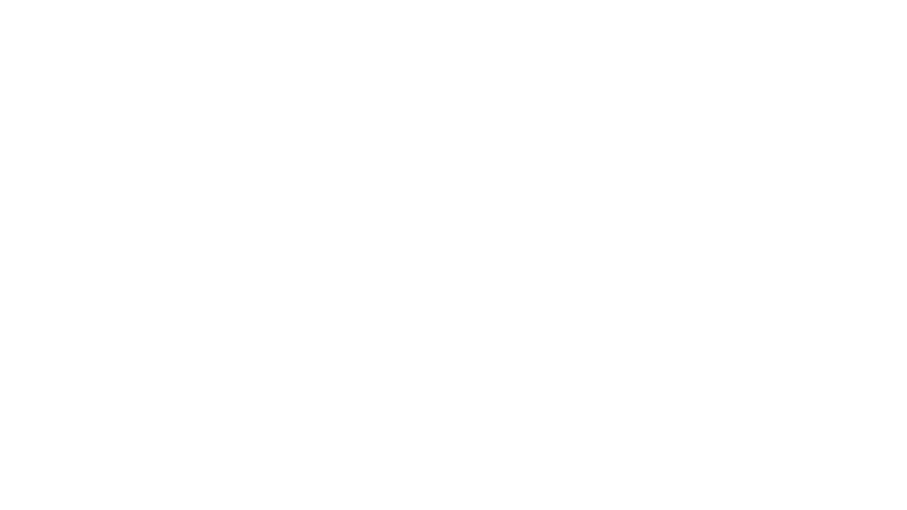
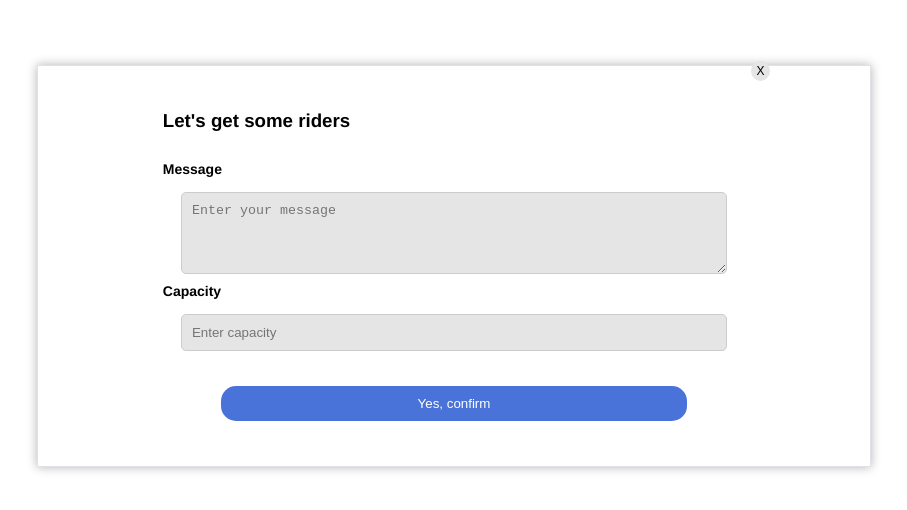
Before and after one commit to CMUSVCampuShare/frontend_js, a React (Create React App) app: page /ride in a window 1280 px wide. Shown: the part 134-644 px from the top of the page, without its empty margins (186-1093 px from the left). Built offline with nearby package versions, Linux system fonts and the light colour scheme.

Commit message:
created create post popup component

```diff
--- a/src/App.css
+++ b/src/App.css
@@ -7,7 +7,7 @@
   align-items: center;
   justify-content: center;
   overflow-y: hidden;
-
+  font-family:'Franklin Gothic Medium', 'Arial Narrow', Arial, sans-serif;
 }
 
 .App-logo {
--- a/src/App.js
+++ b/src/App.js
@@ -8,6 +8,7 @@ import Ride from "./js/ride";
 import Profile from "./js/profile";
 import Login from "./js/login";
 import Register from "./js/register";
+import Popup from "./js/popup";
 import "./App.css";
 
 function App() {
@@ -32,11 +33,13 @@ function App() {
           <img src={logo} alt="logo" />
           CampuShare
         </header>
-{/*         <Navbar />
- */}        <Routes>
+        {/*         <Navbar />
+
+ */}
+        <Routes>
           <Route path="/" element={<Home />} />
           <Route path="/chat" element={<Chat />} />
-          <Route path="/ride" element={<Ride />} />
+          <Route path="/ride" element={<Popup />} />
           <Route path="/profile" element={<Profile />} />
           <Route path="/login" element={<Login />} />
           <Route path="/register" element={<Register />} />
--- /dev/null
+++ b/src/css/popup.css
@@ -0,0 +1,90 @@
+/* Popup.css */
+
+
+.popup {
+  display: none;
+  width: 60%;
+  height: 50%;
+  background: rgba(0, 0, 0, 0);
+  z-index: 999;
+  position: relative; /* Add position: relative to make it a reference for absolute positioning */
+  border: 1px solid #DEE2E6;
+  box-shadow: 0px 0px 10px rgba(0, 0, 0, 0.3); /* Add the box shadow */
+}
+
+.popup.open {
+  display: flex;
+  height: 50%;
+  width: 65%;
+  justify-content: center;
+  align-items: center;
+}
+
+.popup-content {
+  background: #fff;
+  width: 70%;
+  display: flex;
+  flex-direction: column;
+  position: relative; /* Add position: relative to make it a reference for absolute positioning */
+}
+
+.popup-header {
+  display: flex;
+  justify-content: space-between; /* Push the button to the right */
+}
+
+.close-button {
+  background: none;
+  border-radius: 50%;
+  padding:  0.5em 0.8em 0.5em;
+  font-size: 12px;
+  cursor: pointer;
+  width: 10px; /* Increase the width for easier clicking */
+  height: 20px; /* Set a fixed height for a square button */
+  color: #000;
+  display: flex;
+  align-items: center;
+  justify-content: center;
+  position: absolute;
+  top: -50px; /* Adjust top position as needed */
+  right: -25px; /* Push the button to the top-right corner */
+    background-color: #E5E5E5;
+
+}
+
+.popup-body {
+  margin: 10px 0;
+}
+
+label {
+  font-weight: bold;
+}
+
+textarea,
+input {
+  width: 90%;
+  padding: 10px;
+  margin: 5px 0;
+  border: 1px solid #ccc;
+  border-radius: 5px;
+  background-color: #E5E5E5;
+}
+
+.popup-footer {
+  text-align: center;
+
+}
+
+.popup-button {
+  background-color: #4A73DA;
+  color: white;
+  border: none;
+  border-radius: 15px;
+  padding: 10px 20px;
+  cursor: pointer;
+  width: 80%;
+}
+
+.popup-button:hover {
+  background-color: #0056b3;
+}
--- a/src/js/chat.js
+++ b/src/js/chat.js
@@ -43,7 +43,8 @@ function Chat() {
         <button className="send" onClick={handleSendMessage}>Send</button>
       </div>
     </div>
-      <Navbar /></>
+      <Navbar />
+   </>
 
   );
 }
--- /dev/null
+++ b/src/js/popup.js
@@ -0,0 +1,34 @@
+import React, { useState } from "react";
+import "../css/popup.css";
+
+function Popup() {
+  const [isOpen, setIsOpen] = useState(true);
+
+  return (
+    <div className={`popup ${isOpen ? "open" : ""}`}>
+      <div className="popup-content">
+        <button className="close-button" onClick={() => setIsOpen(false)}>
+          X
+        </button>
+        <div className="popup-header">
+          <h3>Let's get some riders</h3>
+        </div>
+        <div className="popup-body">
+          <label htmlFor="message">Message</label>
+          <textarea
+            id="message"
+            rows="4"
+            placeholder="Enter your message"
+          ></textarea>
+          <label htmlFor="capacity">Capacity</label>
+          <input type="number" id="capacity" placeholder="Enter capacity" />
+        </div>
+        <div className="popup-footer">
+          <button className="popup-button">Yes, confirm</button>
+        </div>
+      </div>
+    </div>
+  );
+}
+
+export default Popup;
```
